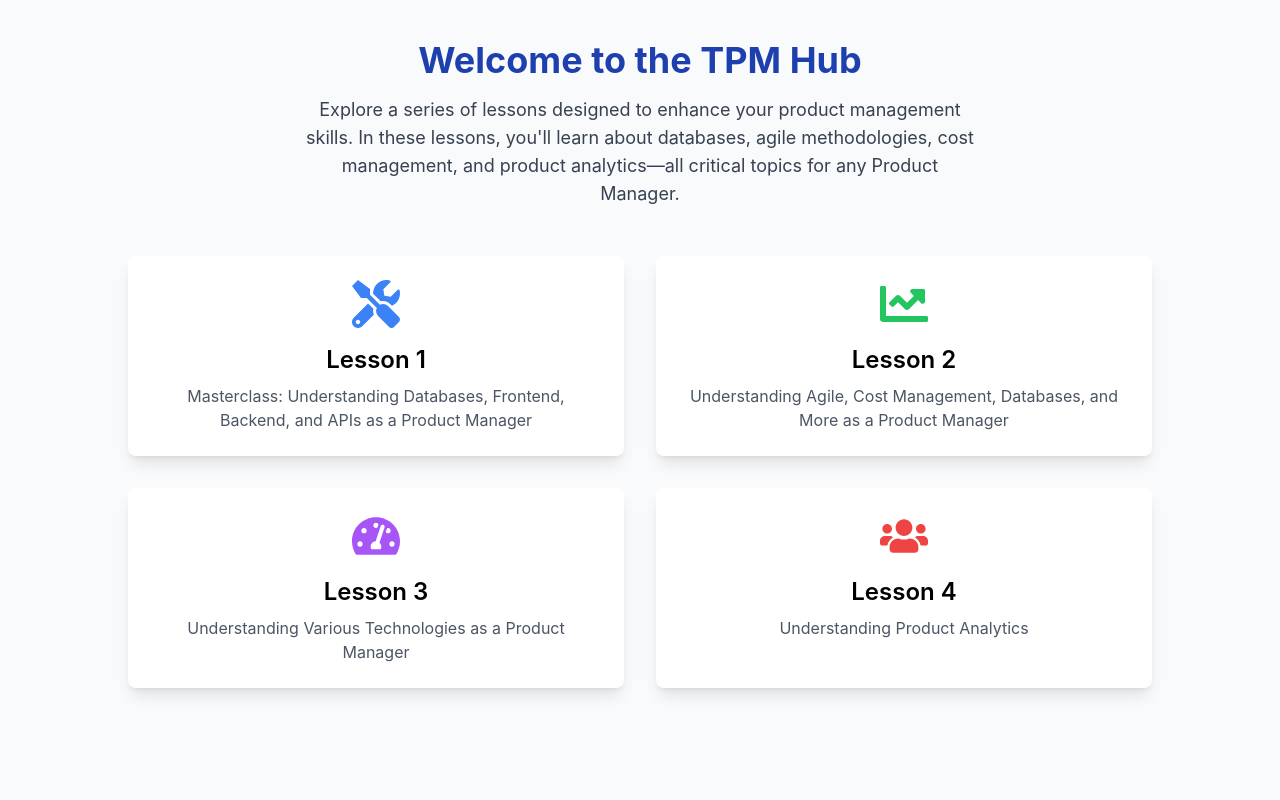
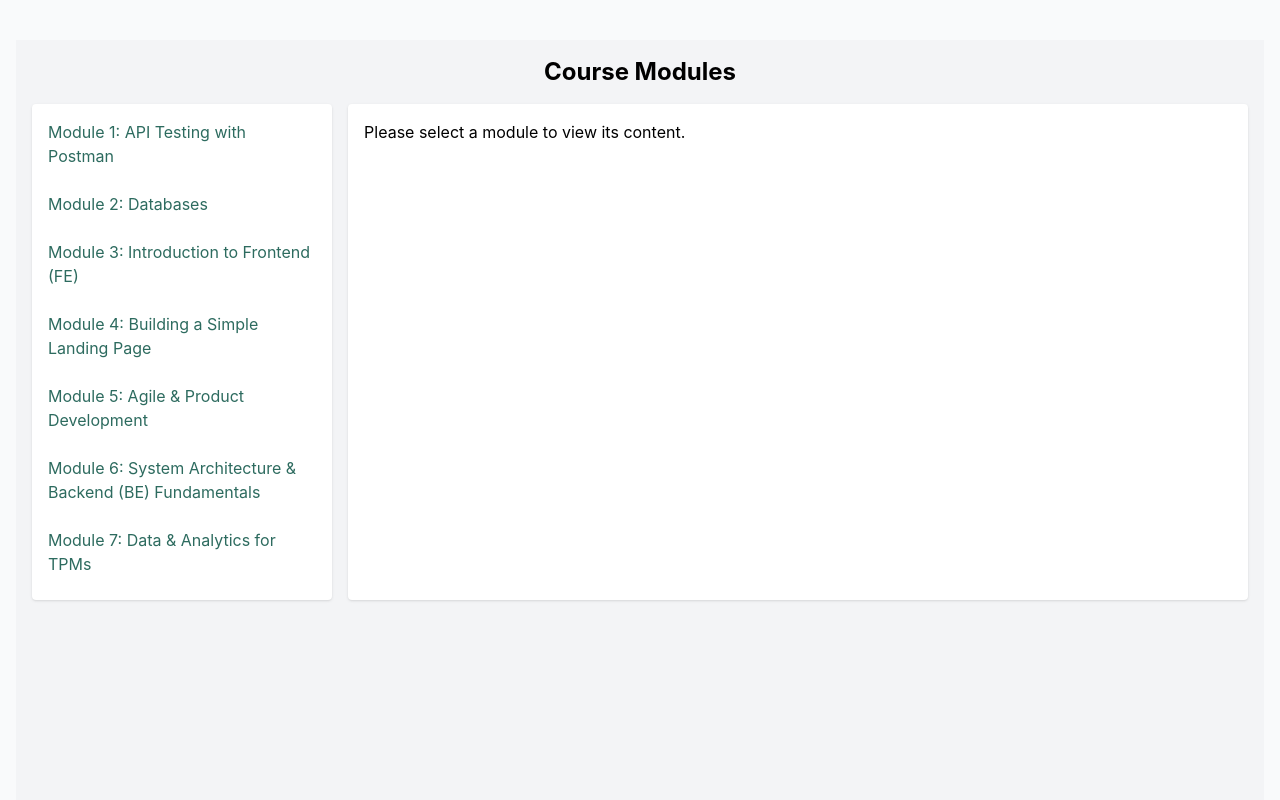
Before and after one commit to Zanarepo/TPM, a React (Create React App) app: page / in a window 1280 px wide. Shown: the top 800 px of the page. Built offline with nearby package versions, Linux system fonts and the light colour scheme.

Commit message:
added new Course module

```diff
--- /dev/null
+++ b/src/component/CourseOutlines.js
@@ -0,0 +1,197 @@
+import React, { useState } from 'react';
+
+function App() {
+  const [selectedModule, setSelectedModule] = useState(null);
+
+  const modules = [
+
+    {
+        id: 1,
+        title: "Module 1: API Testing with Postman",
+        content: (
+          <div>
+            <ul className="list-disc ml-5">
+              <li>GET: Retrieve data from an API</li>
+              <li>POST: Create new data via an API</li>
+              <li>UPDATE: Modify existing data using PUT/PATCH</li>
+              <li>DELETE: Remove data via an API</li>
+            </ul>
+            <h3 className="mt-4 font-bold">Task:</h3>
+            <ul className="list-disc ml-5">
+              <li>Use Postman to test a sample API by performing GET, POST, UPDATE, and DELETE requests.</li>
+              <li>Document your requests and responses.</li>
+            </ul>
+          </div>
+        )
+      },
+
+    {
+      id: 2,
+      title: "Module 2: Databases",
+      content: (
+        <div>
+          <ul className="list-disc ml-5">
+            <li>What are Databases?</li>
+            <li>Types of Databases (Relational vs. NoSQL)</li>
+            <li>How Databases Store and Retrieve Data</li>
+            <li>Basics of SQL Queries (SELECT, INSERT, UPDATE, DELETE)</li>
+          </ul>
+          <h3 className="mt-4 font-bold">Homework:</h3>
+          <p>Design a user table for an online store and link it to the product table using a foreign key.</p>
+        </div>
+      )
+    },
+
+
+
+
+
+
+    {
+      id: 3,
+      title: "Module 3: Introduction to Frontend (FE)",
+      content: (
+        <div>
+          <h3 className="font-bold">FE Basics & Terminologies</h3>
+          <ul className="list-disc ml-5">
+            <li>What is Frontend Development?</li>
+            <li>Client vs. Server</li>
+            <li>Understanding HTML, CSS, and JavaScript</li>
+          </ul>
+          <h3 className="mt-4 font-bold">Tools & Environment Setup</h3>
+          <ul className="list-disc ml-5">
+            <li>Installing VSCode and extensions</li>
+            <li>GitHub Basics (Repositories, Commits, Branches)</li>
+            <li>Setting up GitHub account and linking with VSCode</li>
+            <li>Introduction to Netlify for deployment</li>
+          </ul>
+          <h3 className="mt-4 font-bold">Homework:</h3>
+          <ul className="list-disc ml-5">
+            <li>Create a simple HTML page with CSS styling.</li>
+            <li>Push code to GitHub and deploy using Netlify.</li>
+            <li>Research and compare MySQL, PostgreSQL, and MongoDB.</li>
+            <li>Write basic SQL queries for a sample database.</li>
+          </ul>
+        </div>
+      )
+    },
+    {
+      id: 4,
+      title: "Module 4: Building a Simple Landing Page",
+      content: (
+        <div>
+          <ul className="list-disc ml-5">
+            <li>Structure of a Web Page (HTML Elements & Layout)</li>
+            <li>Styling with CSS (Selectors, Flexbox, Grid)</li>
+            <li>JavaScript Basics</li>
+            <li>Deploying the Page on Netlify</li>
+          </ul>
+          <h3 className="mt-4 font-bold">Portfolio Task:</h3>
+          <ul className="list-disc ml-5">
+            <li>Create a personal portfolio page with sections like About Me, Skills, Projects.</li>
+            <li>Deploy and share the Netlify link.</li>
+          </ul>
+        </div>
+      )
+    },
+
+
+    {
+        id: 5,
+        title: "Module 5: Agile & Product Development",
+        content: (
+          <div>
+            <ul className="list-disc ml-5">
+              <li>What is Agile? (Scrum vs. Kanban)</li>
+              <li>Trade-offs in Product Development</li>
+              <li>Feature Feasibility Assessment</li>
+              <li>Risk Management in Product Development</li>
+            </ul>
+            <h3 className="mt-4 font-bold">Homework:</h3>
+            <p>
+              Write a 1-page Agile case study: How would you prioritize a feature with tech debt concerns?
+            </p>
+          </div>
+        )
+      },
+
+      {
+        id: 6,
+        title: "Module 6: System Architecture & Backend (BE) Fundamentals",
+        content: (
+          <div>
+            <ul className="list-disc ml-5">
+              <li>What is System Architecture?</li>
+              <li>Monolith vs. Microservices</li>
+              <li>Load Balancing (Why it’s needed & how it works)</li>
+              <li>Security Considerations in Product Development</li>
+            </ul>
+            <h3 className="mt-4 font-bold">Task:</h3>
+            <p>
+              Research and create a diagram of a simple system architecture (Frontend + Backend + Database).
+            </p>
+          </div>
+        )
+      },
+      {
+        id: 7,
+        title: "Module 7: Data & Analytics for TPMs",
+        content: (
+          <div>
+            <ul className="list-disc ml-5">
+              <li>What is a Data Pipeline?</li>
+              <li>Monitoring & Metrics (KPIs, Logs, Alerts)</li>
+              <li>Cost Management in Cloud & Infrastructure</li>
+              <li>Basics of Product Analytics</li>
+            </ul>
+            <h3 className="mt-4 font-bold">Homework:</h3>
+            <p>
+              Identify 3 key metrics to monitor for a FinTech or SaaS product.
+            </p>
+          </div>
+        )
+      }
+
+
+
+
+
+
+
+
+
+
+  ];
+
+  return (
+    <div className="min-h-screen bg-gray-100 p-4">
+      <h1 className="text-2xl font-bold mb-4">Course Modules</h1>
+      <div className="flex">
+        {/* Sidebar for Module List */}
+        <div className="w-1/4 p-2 bg-white shadow rounded">
+          {modules.map((module) => (
+            <button
+              key={module.id}
+              onClick={() => setSelectedModule(module.id)}
+              className={`block w-full text-left p-2 mb-2 border rounded ${
+                selectedModule === module.id ? 'bg-blue-200' : 'bg-white'
+              }`}
+            >
+              {module.title}
+            </button>
+          ))}
+        </div>
+        {/* Content Display Area */}
+        <div className="w-3/4 p-4 ml-4 bg-white shadow rounded">
+          {selectedModule ? (
+            modules.find((module) => module.id === selectedModule).content
+          ) : (
+            <p>Please select a module to view its content.</p>
+          )}
+        </div>
+      </div>
+    </div>
+  );
+}
+
+export default App;
--- a/src/component/HomePage.js
+++ b/src/component/HomePage.js
@@ -1,10 +1,15 @@
 import React from 'react';
 import { Link } from 'react-router-dom';
 import { FaTools, FaChartLine, FaTachometerAlt, FaUsers } from 'react-icons/fa';
+import CourseOutlines from './CourseOutlines'; // Assuming you have a CourseOutlines component
 
 const Homepage = () => {
   return (
     <div className="min-h-screen bg-gray-50 py-10 px-4">
+      {/* Course Outlines Section */}
+      <CourseOutlines /> {/* Include the CourseOutlines component here */}
+      {/* Course Description Section */}
+
       {/* Introductory Header */}
       <header className="mb-12 text-center">
         <h1 className="text-4xl font-bold text-blue-800 mb-4">
```
